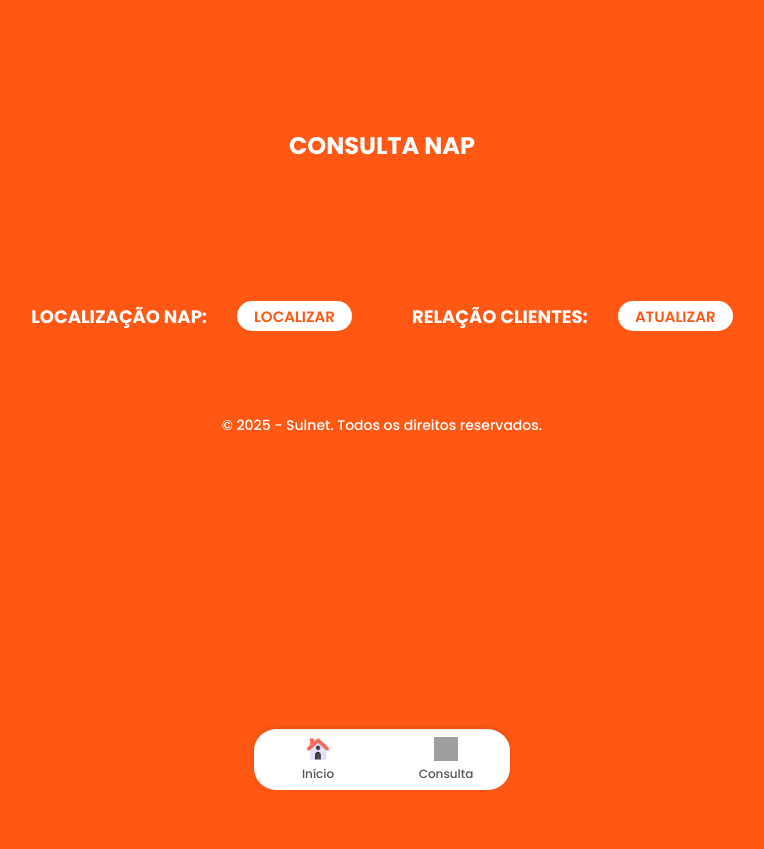
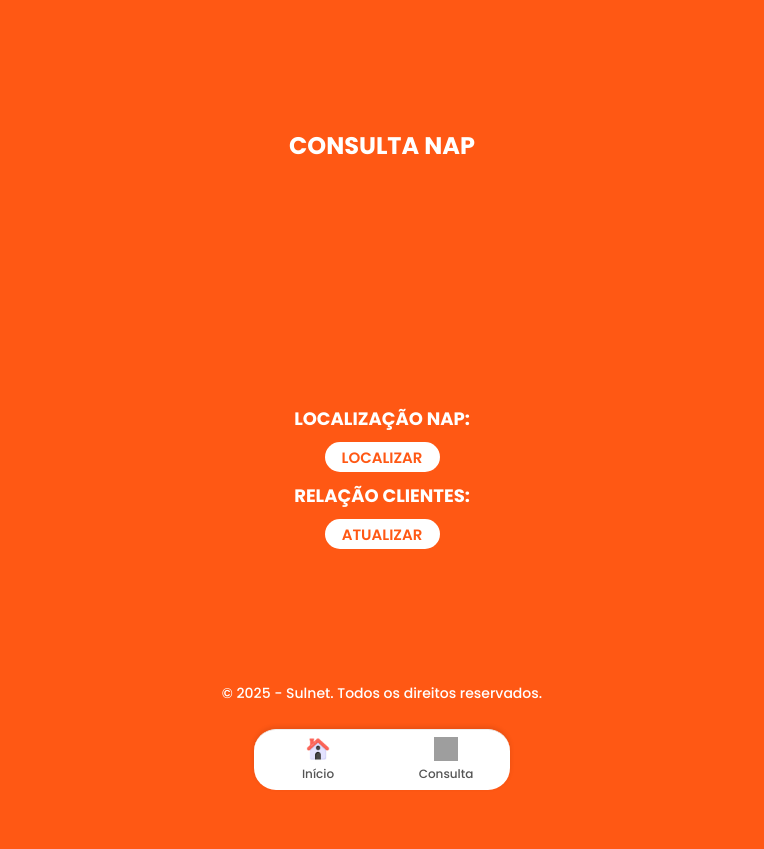
Before and after one commit to RonaldNoetzold/app-consulta-nap, a PHP site: page /public/view/relacao.html in a window 1280 px wide. Shown: the top 849 px of the page, without its empty margins (258-1022 px from the left). Run offline with PHP 8.4, Linux system fonts and the light colour scheme; grey boxes are pictures that could not be loaded.

Commit message:
alteracao da relacao nap css
tentativa de alinhar titulo com botoes

```diff
--- a/public/css/relacao_nap.css
+++ b/public/css/relacao_nap.css
@@ -21,10 +21,10 @@ body {
 .login__conteudo{
     margin: 5%;
     display: flex;
-    flex-direction: row;
+    flex-direction: column;
     align-items: center;
     justify-content: center;
-    align-content: center;
+    align-content: space-around;
     gap: 10px 30px;
 }
 .titulo_botoes{
--- a/public/view/relacao.html
+++ b/public/view/relacao.html
@@ -16,11 +16,10 @@
     </header>
     <main class="relacao">
             <h2 class="titulo_consulta">CONSULTA NAP</h2>
+            <br><br>
         <section class="login__conteudo">
-                <br><br>
             <h3 class="titulo_botoes">LOCALIZAÇÃO NAP:</h3>
                 <a class="botao_localizar" href="https://site.sulnet.com.br/">LOCALIZAR</a>
-                    <br><br>
             <h3 class="titulo_botoes">RELAÇÃO CLIENTES:</h3>
                 <a class="botao_atualizar" href="https://site.sulnet.com.br/">ATUALIZAR</a>
                     <br><br>
```
